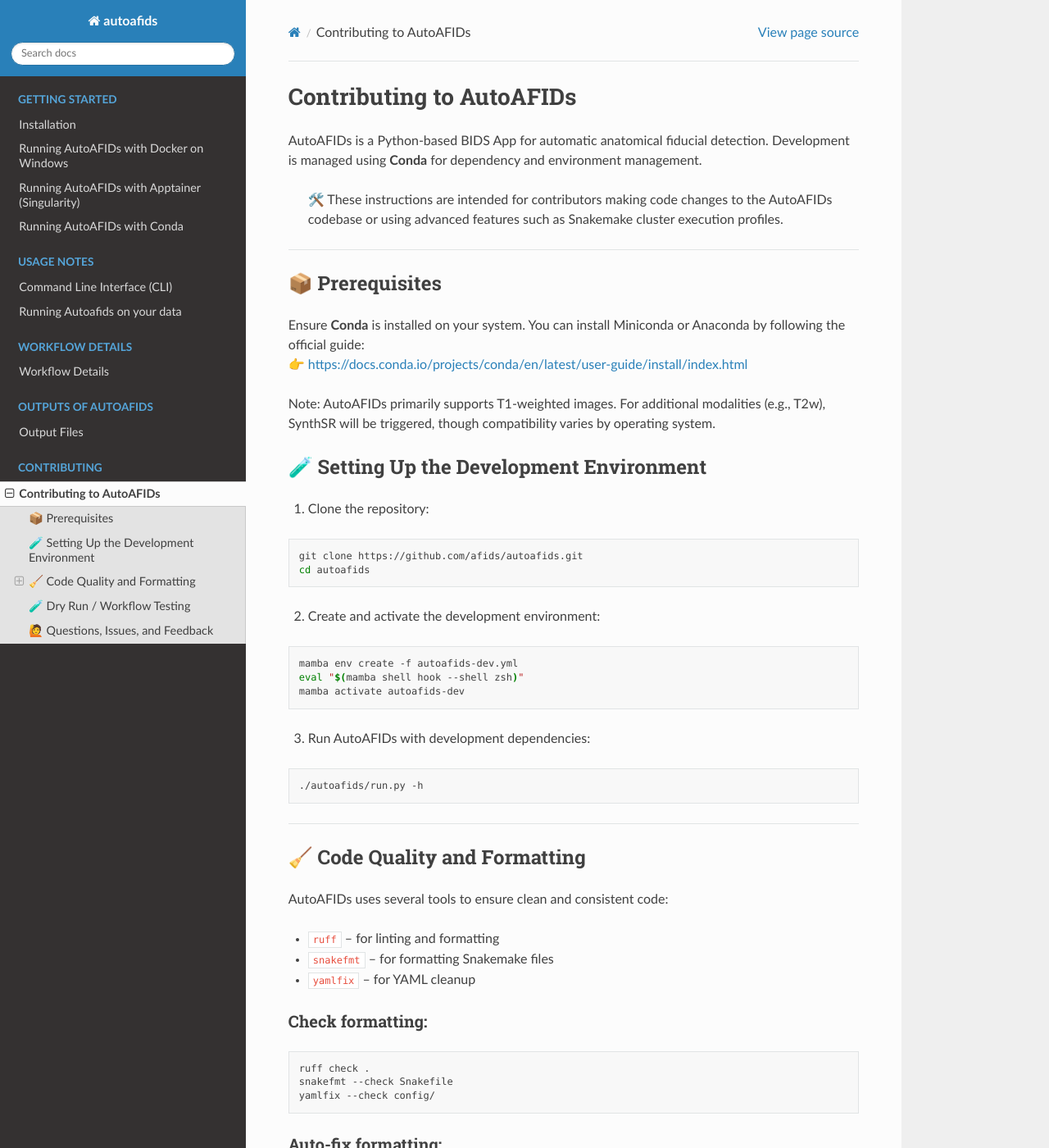
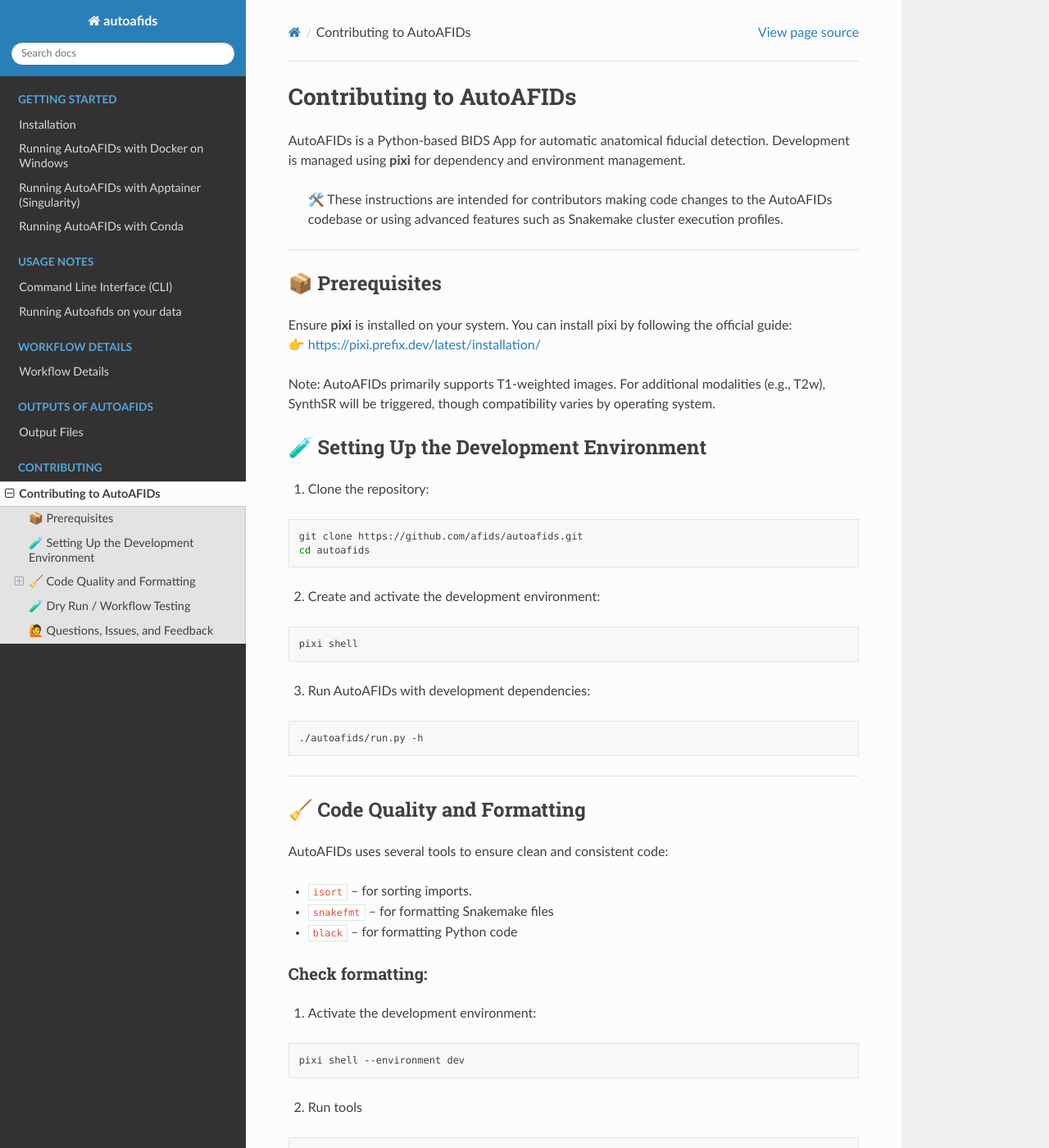
Before and after one commit to afids/autoafids, a Sphinx documentation site: the page built from docs/contributing/contributing.md, in a window 1280 px wide and 1400 px high. Shown: the whole window at 82% size. Built offline with Sphinx 7.4.7 and the Read the Docs theme 3.1.0, drawn with Linux system fonts in a browser that asks for light colours; some of the changed text lies outside the part shown.

Commit message:
fix contribution page

````diff
--- a/docs/contributing/contributing.md
+++ b/docs/contributing/contributing.md
@@ -1,6 +1,6 @@
 # Contributing to AutoAFIDs
 
-AutoAFIDs is a Python-based BIDS App for automatic anatomical fiducial detection. Development is managed using **Conda** for dependency and environment management.
+AutoAFIDs is a Python-based BIDS App for automatic anatomical fiducial detection. Development is managed using **pixi** for dependency and environment management.
 
 > 🛠️ These instructions are intended for contributors making code changes to the AutoAFIDs codebase or using advanced features such as Snakemake cluster execution profiles.
 
@@ -8,8 +8,8 @@
 
 ## 📦 Prerequisites
 
-Ensure **Conda** is installed on your system. You can install Miniconda or Anaconda by following the official guide:
-👉 [https://docs.conda.io/projects/conda/en/latest/user-guide/install/index.html](https://docs.conda.io/projects/conda/en/latest/user-guide/install/index.html)
+Ensure **pixi** is installed on your system. You can install pixi by following the official guide:
+👉 [https://pixi.prefix.dev/latest/installation/](https://pixi.prefix.dev/latest/installation/)
 
 Note: AutoAFIDs primarily supports T1-weighted images. For additional modalities (e.g., T2w), SynthSR will be triggered, though compatibility varies by operating system.
 
@@ -25,9 +25,7 @@
 2. Create and activate the development environment:
 
 ```bash
-mamba env create -f autoafids-dev.yml
-eval "$(mamba shell hook --shell zsh)"
-mamba activate autoafids-dev
+pixi shell
 ```
 
 3. Run AutoAFIDs with development dependencies:
@@ -43,24 +41,32 @@
 
 AutoAFIDs uses several tools to ensure clean and consistent code:
 
-- [`ruff`](https://github.com/charliermarsh/ruff) – for linting and formatting
+- [`isort`](https://github.com/pycqa/isort) – for sorting imports.
 - [`snakefmt`](https://github.com/snakemake/snakefmt) – for formatting Snakemake files
-- [`yamlfix`](https://github.com/lyz-code/yamlfix) – for YAML cleanup
+- [`black`](https://github.com/psf/black) – for formatting Python code
 
 ### Check formatting:
 
+1. Activate the development environment:
+
 ```bash
-ruff check .
-snakefmt --check Snakefile
-yamlfix --check config/
+pixi shell --environment dev
+```
+
+2. Run tools
+
+```bash
+isort autoafids/*.py -c
+snakefmt autoafids --check
+black autoafids --check
 ```
 
 ### Auto-fix formatting:
 
 ```bash
-ruff check . --fix
-snakefmt Snakefile
-yamlfix config/
+isort autoafids/*.py
+snakefmt autoafids
+black autoafids
 ```
 
 ---
````
Also changed, not shown: 1 other file.
